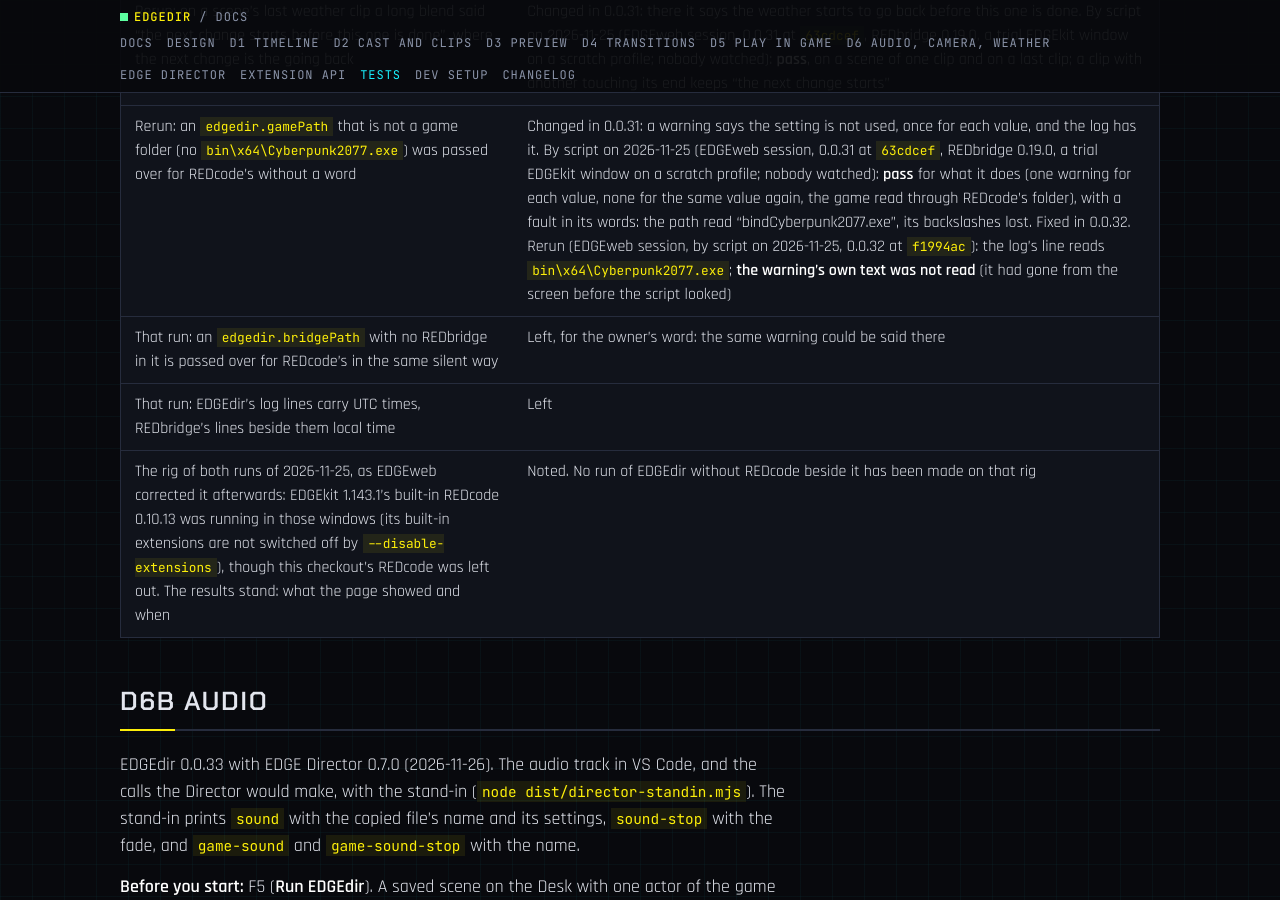
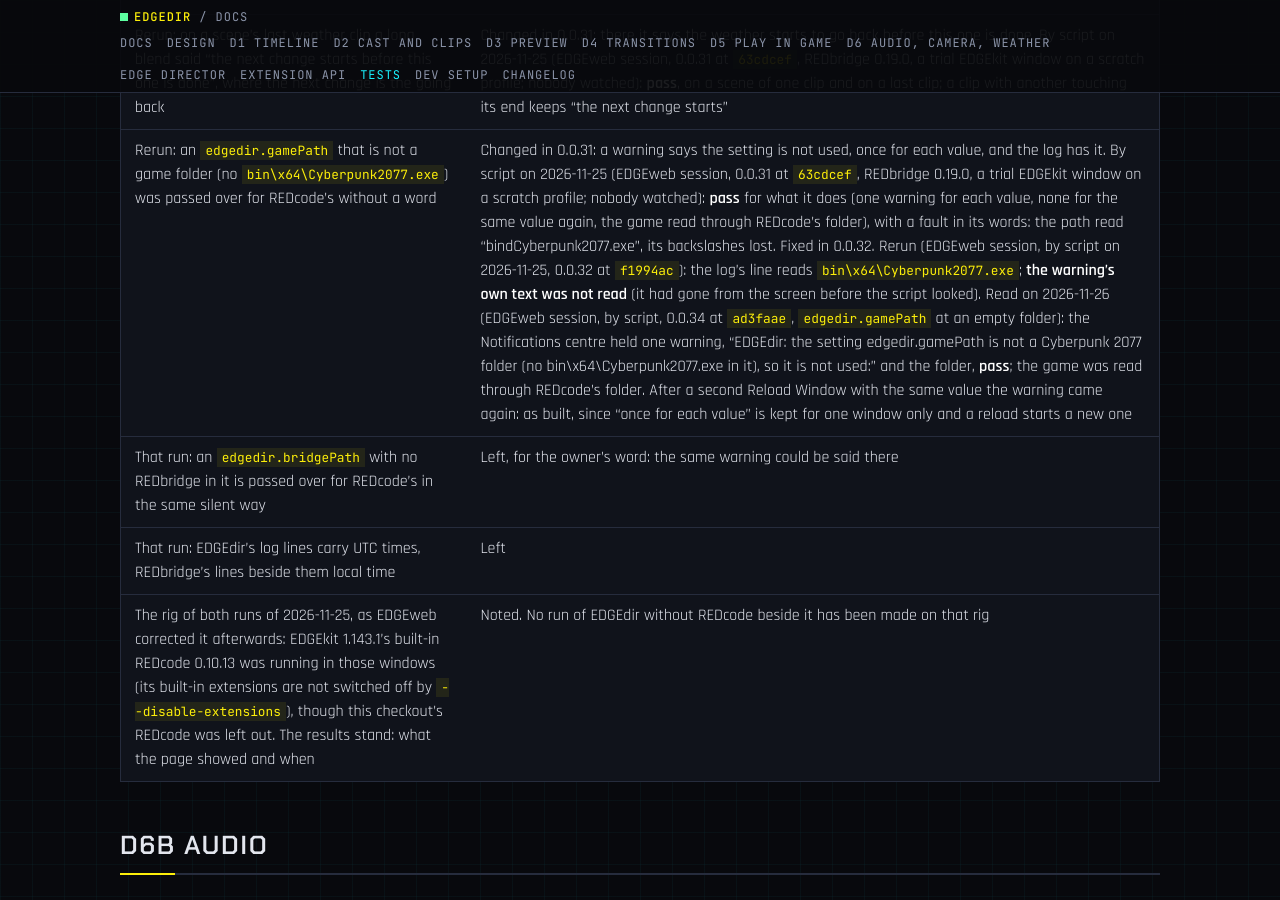
Before and after one commit to Edgemodders/EDGEdir, a Jekyll site: the page built from docs/testing.md, in a window 1280 px wide and 900 px high, scrolled down 43904 px. Built offline with Jekyll 4.4.1, drawn with Linux system fonts in a browser that asks for light colours; some of the changed text lies outside the part shown.

Commit message:
Tests: the first nightly round recorded (the game path warning's text, MP3 and FLAC: pass)
Co-Authored-By: Claude Fable 5.2 <noreply@anthropic.com>

```diff
--- a/docs/testing.md
+++ b/docs/testing.md
@@ -15,7 +15,7 @@ Last updated 2026-11-17.
 | [Type check, build and unit tests](#type-check-build-and-unit-tests) | Automated, also on GitHub (Check) | Scaffold, D1, D2 | 2026-11-26 | Pass, 97 tests |
 | [D6b Audio](#d6b-audio) | Hand, in VS Code, and a stand-in for the game | D6b | 2026-11-26 | By script: round 1, 14 of 14 (0.0.33, EDGE Director 0.7.0); nobody listened. Round 2: its four small fixes pass on 0.0.34 with EDGE Director 0.7.1 |
 | [The owner's tests, A to I](#the-owners-tests) | By hand, the owner: A to D in VS Code, E to I in the game | D1 to D5, DR1 to DR3, D6a, D6b | 2026-11-20 | Test E partly run: E1, E2, E3 and E5 pass, in the game for the first time. The rest not run |
-| [D6a Weather](#d6a-weather) | Hand, in VS Code with the game's files, and a stand-in for the game | D6a | 2026-11-21 | By script: round 1, 8 of 11 (0.0.29); the fixes of 0.0.30 passed their rerun. 0.0.31's small changes and 0.0.32's fixes passed by script, but for the game path warning's text, read in the log only |
+| [D6a Weather](#d6a-weather) | Hand, in VS Code with the game's files, and a stand-in for the game | D6a | 2026-11-21 | By script: round 1, 8 of 11 (0.0.29); the fixes of 0.0.30 passed their rerun. 0.0.31's small changes and 0.0.32's fixes passed by script; the game path warning's own text was read on 2026-11-26 |
 | [DR3 Pins](#dr3-pins) | Hand, in a browser, with a stand-in for the game; no game | DR3, part 1 | 2026-11-21 | By script: round 1, 10 of 10 (0.0.29, EDGE Director 0.6.0) |
 | [DR3 Pins in the editor](#dr3-pins-in-the-editor) | Hand, in VS Code; no game | DR3, part 2 | 2026-11-21 | By script: round 1, 10 of 10 (0.0.29); round 2, 10 of 10 with 0.0.30's change |
 | [DR2 Adjust](#dr2-adjust) | Hand, in a browser and in VS Code, with a stand-in for the game; no game | DR2 | 2026-11-21 | By script: round 1, 12 of 12 (0.0.29, EDGE Director 0.6.0); step 10's new words passed on 0.6.1 |
@@ -52,7 +52,7 @@ Every hand test (D1, D2, D3) has passed a round run by script in another session
 - **D5d Play in game, in VS Code** passed its round by script (13 of 13, with a stand-in for the player). The fix of 0.0.23 from its notes (a tab whose scene's play was taken over by another scene says so) passed its rerun. The copy of the player into the game's folder has not run: the round chose Cancel there.
 - **The owner's Tests E to H**, in the game with EDGE Director's window (E: 14 steps, play; F: 10 steps, adjust; G: 8 steps, pins; H: 8 steps, weather): Test E was partly run on 2026-11-20 (E1, E2, E3 and E5 pass, EDGEdir's first run in the game); the rest of E, and F to H, are not run yet.
 - **DR1, DR2, DR3 Pins, DR3 Pins in the editor and D6a Weather** have each passed by script (2026-11-21): their rounds on 0.0.29, and the fixes of 0.0.30 with EDGE Director 0.6.1 in a rerun. D5d's step 3 passed in both its cases; Open the Download itself was not pressed.
-- **0.0.31's three small changes** ran by script on 2026-11-25: the last weather clip's sentence passes; the warning for an `edgedir.gamePath` that is no game folder passes with its path misprinted; the weather list coming by itself missed. 0.0.32's fix for the list passed its rerun. Open: the corrected warning's text has been read in the log only, not in the warning itself.
+- **0.0.31's three small changes** ran by script on 2026-11-25: the last weather clip's sentence passes; the warning for an `edgedir.gamePath` that is no game folder passes with its path misprinted; the weather list coming by itself missed. 0.0.32's fix for the list passed its rerun. The corrected warning's own text was read in the Notifications centre on 2026-11-26, backslashes in place.
 - **D6b Audio** passed its round by script on 2026-11-26 (14 of 14 on 0.0.33; nobody listened, so that sound is heard is the owner's to say). The four small fixes of 0.0.34 with EDGE Director 0.7.1 from its notes passed their rerun the same day. The owner's Test I (9 steps, in the editor and the game) has not run.
 - **The owner's Tests A to D** (the spot tests S1 to S12): none run yet.
 - The fix of 0.0.8 (a change the inspector refuses puts its box back) passed in D3's round.
@@ -811,7 +811,7 @@ What round 1 found, and what was done:
 | Step 2: the text box of before the list was not seen | Left: the game had been read earlier in that window, so the list was there at once |
 | Rerun: in a freshly started window the first scene with a weather track kept the text box ("not read yet") for 25 s; opened again, it had the list. A failed read was asked again only when the scene was next sent to the page | Changed in 0.0.31: asked again by itself every 5 s, six times. By script on 2026-11-25 (EDGEweb session, 0.0.31 at `63cdcef`, REDbridge 0.19.0, a trial EDGEkit window on a scratch profile; nobody watched): **missed.** A scene opened while the game's records were still loading kept the text box for 3 minutes; opened again it had the list. Found: the list did arrive, and the page did not draw the inspector again for it (it draws again only when the scene changes). Fixed in 0.0.32: the page draws again when the list comes, and an empty answer is asked for again. **Passed its rerun** (EDGEweb session, by script on 2026-11-25, 0.0.32 at `f1994ac`): the text box became the list of 15 by itself 11.5 s after the clip was selected, nothing touched, as the game's records finished loading |
 | Rerun: on a scene's last weather clip a long blend said "the next change starts before this one is done", where the next change is the going back | Changed in 0.0.31: there it says the weather starts to go back before this one is done. By script on 2026-11-25 (EDGEweb session, 0.0.31 at `63cdcef`, REDbridge 0.19.0, a trial EDGEkit window on a scratch profile; nobody watched): **pass**, on a scene of one clip and on a last clip; a clip with another touching its end keeps "the next change starts" |
-| Rerun: an `edgedir.gamePath` that is not a game folder (no `bin\x64\Cyberpunk2077.exe`) was passed over for REDcode's without a word | Changed in 0.0.31: a warning says the setting is not used, once for each value, and the log has it. By script on 2026-11-25 (EDGEweb session, 0.0.31 at `63cdcef`, REDbridge 0.19.0, a trial EDGEkit window on a scratch profile; nobody watched): **pass** for what it does (one warning for each value, none for the same value again, the game read through REDcode's folder), with a fault in its words: the path read "bindCyberpunk2077.exe", its backslashes lost. Fixed in 0.0.32. Rerun (EDGEweb session, by script on 2026-11-25, 0.0.32 at `f1994ac`): the log's line reads `bin\x64\Cyberpunk2077.exe`; **the warning's own text was not read** (it had gone from the screen before the script looked) |
+| Rerun: an `edgedir.gamePath` that is not a game folder (no `bin\x64\Cyberpunk2077.exe`) was passed over for REDcode's without a word | Changed in 0.0.31: a warning says the setting is not used, once for each value, and the log has it. By script on 2026-11-25 (EDGEweb session, 0.0.31 at `63cdcef`, REDbridge 0.19.0, a trial EDGEkit window on a scratch profile; nobody watched): **pass** for what it does (one warning for each value, none for the same value again, the game read through REDcode's folder), with a fault in its words: the path read "bindCyberpunk2077.exe", its backslashes lost. Fixed in 0.0.32. Rerun (EDGEweb session, by script on 2026-11-25, 0.0.32 at `f1994ac`): the log's line reads `bin\x64\Cyberpunk2077.exe`; **the warning's own text was not read** (it had gone from the screen before the script looked). Read on 2026-11-26 (EDGEweb session, by script, 0.0.34 at `ad3faae`, `edgedir.gamePath` at an empty folder): the Notifications centre held one warning, "EDGEdir: the setting edgedir.gamePath is not a Cyberpunk 2077 folder (no bin\x64\Cyberpunk2077.exe in it), so it is not used:" and the folder, **pass**; the game was read through REDcode's folder. After a second Reload Window with the same value the warning came again: as built, since "once for each value" is kept for one window only and a reload starts a new one |
 | That run: an `edgedir.bridgePath` with no REDbridge in it is passed over for REDcode's in the same silent way | Left, for the owner's word: the same warning could be said there |
 | That run: EDGEdir's log lines carry UTC times, REDbridge's lines beside them local time | Left |
 | The rig of both runs of 2026-11-25, as EDGEweb corrected it afterwards: EDGEkit 1.143.1's built-in REDcode 0.10.13 was running in those windows (its built-in extensions are not switched off by `--disable-extensions`), though this checkout's REDcode was left out. The results stand: what the page showed and when | Noted. No run of EDGEdir without REDcode beside it has been made on that rig |
@@ -843,6 +843,7 @@ EDGEdir 0.0.33 with EDGE Director 0.7.0 (2026-11-26). The audio track in VS Code
 |---|---|---|---|
 | 1 | 2026-11-26 | 1 to 14 | **14 of 14, with four small findings.** Run by the EDGEweb session by script, on 0.0.33 at `61074f9` with the stand-in at EDGE Director 0.7.0 (a trial EDGEkit 1.143.1 on a scratch profile, real mouse and key events; window A with no EDGEwave and no REDcode, window B with both; a scene with one actor and three clips to 10.9 s; a 3 s WAV tone and a 2.892 s OGG; the Director's page in a headless Edge). Nobody watched and nobody listened: screenshots timed out, so the lane was read from the canvas's pixels, and whether sound came out of the speakers is **not checked**. The page read the WAV and the OGG from the scene's `audio` folder inside VS Code (step 2, 3: `loaded` has both, `failed` is empty, the clips' pixels vary as a waveform); MP3 and FLAC were not tried. Step 8 passed in both windows (an input box without EDGEwave; with it a list, where a picked sound of 1.42 s gave a clip 1.4 s long). Step 9: without EDGEwave the message; with it, Hear gave no refusal in 8 s, and **that a recording played is not confirmed**; Hear on a name the game does not have was answered with EDGEwave's reason. Not read: the words "game sound, silent here" on the clip (canvas text) |
 | 2 | 2026-11-26 | 4, 10, 13, 14, on 0.0.34 at `38b3193` with the stand-in at 0.7.1 | **Pass: the four fixes hold.** By script in the EDGEweb session, on the same rig, in the window without EDGEwave. Still no pictures and nothing heard |
+| 3 | 2026-11-26 | 3, with an MP3 and a FLAC, on 0.0.34 at `ad3faae` | **Pass.** By script in the EDGEweb session (its nightly round, a trial EDGEkit). A 4 s MP3 and a 5 s FLAC were each copied into the scene's `audio` folder, each clip as long as its file with a waveform, the inspector's File, length and Plays right, and `edgedirSound.state()` listed both as read with none failed. Nothing heard |
 
 What round 1 found, and what was done:
 
```
Also changed, not shown: CLAUDE.md (+1 -0 lines).
